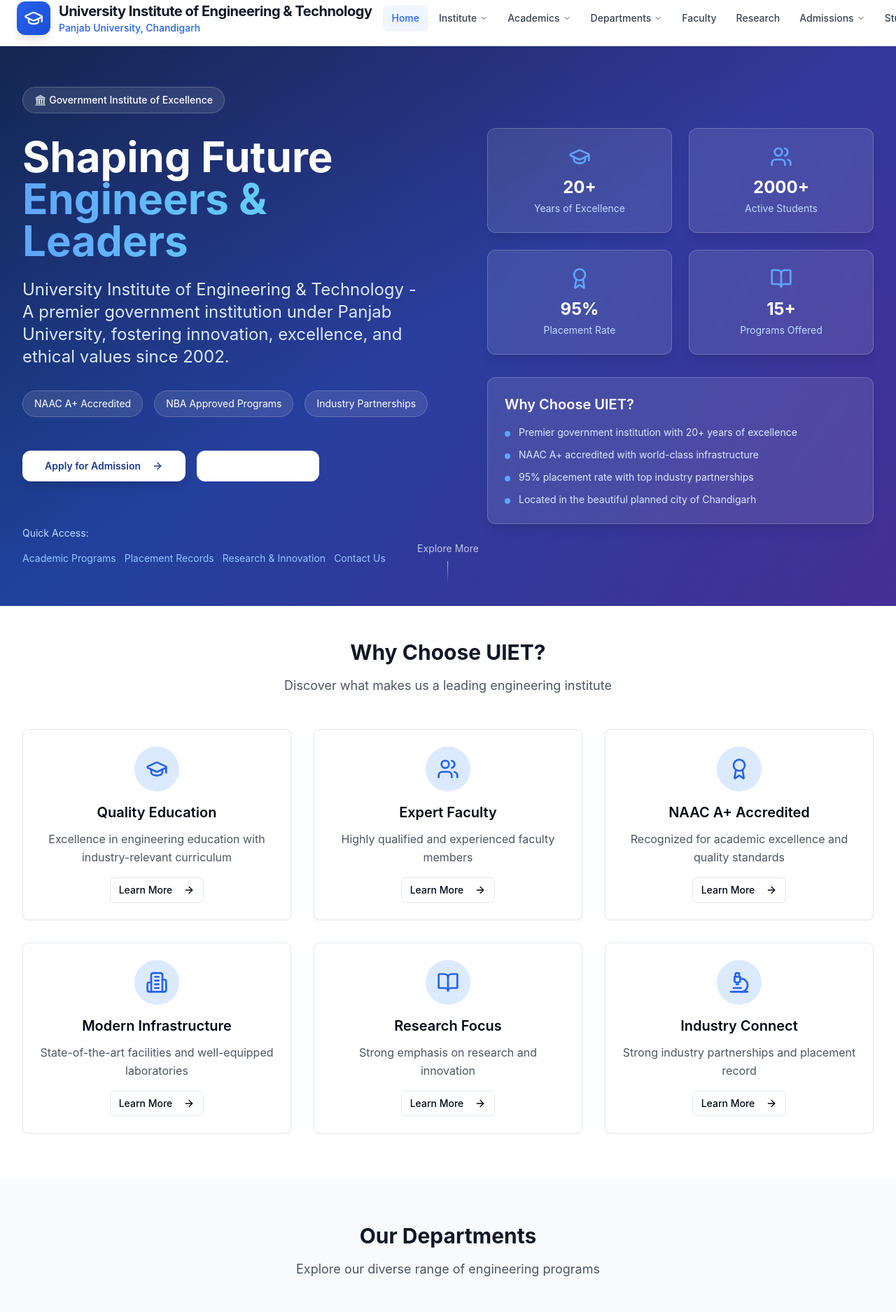
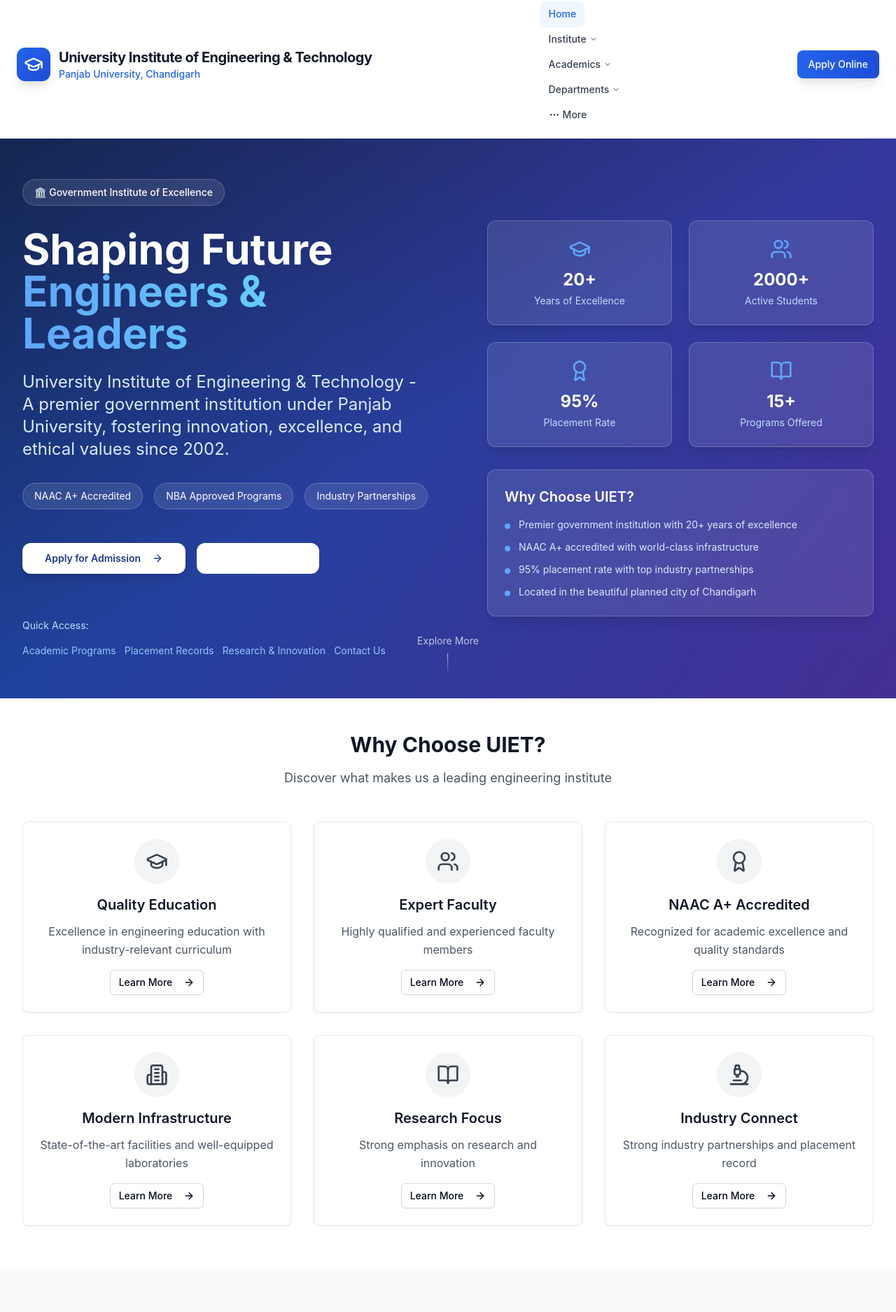
Before and after one commit to VivekSingla2005/uiet-reimagined-website, a React (Vite) app: page / in a window 1280 px wide. Shown: the part 93-1968 px from the top of the page at 70% size. Built offline with nearby package versions, Linux system fonts and the light colour scheme.

Commit message:
Fix dropdown and homepage styling
Fixed dropdown menu disappearing on hover and removed the blue background from the homepage.

```diff
--- a/src/components/Header.tsx
+++ b/src/components/Header.tsx
@@ -1,4 +1,3 @@
-
 import React, { useState, useEffect, useRef } from 'react';
 import { Menu, X, ChevronDown, Phone, Mail, MapPin, Building, GraduationCap, MoreHorizontal } from 'lucide-react';
 import { Button } from '@/components/ui/button';
@@ -120,6 +119,7 @@ const Header = () => {
   const [isScrolled, setIsScrolled] = useState(false);
   const [visibleItems, setVisibleItems] = useState(navigationItems.length);
   const navRef = useRef<HTMLDivElement>(null);
+  const dropdownRef = useRef<HTMLDivElement>(null);
   const location = useLocation();
 
   useEffect(() => {
@@ -135,12 +135,11 @@ const Header = () => {
       if (!navRef.current) return;
 
       const containerWidth = navRef.current.offsetWidth;
-      const itemWidth = 120; // Approximate width per nav item
-      const moreButtonWidth = 80; // Width for "More" button
+      const itemWidth = 120;
+      const moreButtonWidth = 80;
       const availableWidth = containerWidth - moreButtonWidth;
       const maxItems = Math.floor(availableWidth / itemWidth);
 
-      // Always show at least 3 items, but not more than total items
       const itemsToShow = Math.max(3, Math.min(maxItems, navigationItems.length));
       setVisibleItems(itemsToShow);
     };
@@ -150,11 +149,25 @@ const Header = () => {
     return () => window.removeEventListener('resize', calculateVisibleItems);
   }, []);
 
-  // Close mobile menu when route changes
+  useEffect(() => {
+    const handleClickOutside = (event: MouseEvent) => {
+      if (dropdownRef.current && !dropdownRef.current.contains(event.target as Node)) {
+        setActiveDropdown(null);
+      }
+    };
+
+    document.addEventListener('mousedown', handleClickOutside);
+    return () => document.removeEventListener('mousedown', handleClickOutside);
+  }, []);
+
   useEffect(() => {
     setIsMenuOpen(false);
     setActiveDropdown(null);
   }, [location.pathname]);
+
+  const handleDropdownToggle = (itemName: string) => {
+    setActiveDropdown(activeDropdown === itemName ? null : itemName);
+  };
 
   const isActivePath = (href: string) => {
     if (href === '/') return location.pathname === '/';
@@ -239,16 +252,12 @@ const Header = () => {
 
           {/* Responsive Desktop Navigation */}
           <nav ref={navRef} className="hidden lg:flex items-center space-x-1 flex-1 justify-center mx-4">
+            <div ref={dropdownRef}>
               {/* Visible Navigation Items */}
               {visibleNavItems.map((item) => (
-              <div
-                key={item.name}
-                className="relative group"
-                onMouseEnter={() => item.dropdown && setActiveDropdown(item.name)}
-                onMouseLeave={() => setActiveDropdown(null)}
-              >
-                <Link
-                  to={item.href}
+                <div key={item.name} className="relative">
+                  <button
+                    onClick={() => item.dropdown ? handleDropdownToggle(item.name) : window.location.href = item.href}
                     className={`flex items-center px-3 py-2 transition-all duration-200 font-medium hover:bg-blue-50 rounded-lg text-sm whitespace-nowrap ${
                       isActivePath(item.href) || (item.dropdown && hasActiveDropdownItem(item.dropdown))
                         ? 'text-blue-600 bg-blue-50 shadow-sm'
@@ -256,11 +265,11 @@ const Header = () => {
                     }`}
                   >
                     {item.name}
-                  {item.dropdown && <ChevronDown className="ml-1 h-3 w-3 transition-transform duration-200 group-hover:rotate-180" />}
-                </Link>
+                    {item.dropdown && <ChevronDown className={`ml-1 h-3 w-3 transition-transform duration-200 ${activeDropdown === item.name ? 'rotate-180' : ''}`} />}
+                  </button>
 
                   {item.dropdown && activeDropdown === item.name && (
-                  <div className="absolute top-full left-0 mt-2 w-64 bg-white rounded-xl shadow-xl border border-gray-200 z-50 py-2 opacity-0 translate-y-2 animate-[fadeInUp_0.2s_ease-out_forwards]">
+                    <div className="absolute top-full left-0 mt-2 w-64 bg-white rounded-xl shadow-xl border border-gray-200 z-50 py-2">
                       {item.dropdown.map((subItem) => (
                         <Link
                           key={subItem.name}
@@ -270,6 +279,7 @@ const Header = () => {
                               ? 'bg-blue-50 text-blue-700 font-medium border-l-4 border-l-blue-600'
                               : 'text-gray-700 hover:bg-blue-50 hover:text-blue-700'
                           }`}
+                          onClick={() => setActiveDropdown(null)}
                         >
                           {subItem.name}
                         </Link>
@@ -279,19 +289,18 @@ const Header = () => {
                 </div>
               ))}
 
-            {/* More Dropdown - Only show if there are hidden items */}
+              {/* More Dropdown */}
               {hiddenNavItems.length > 0 && (
-              <div
-                className="relative group"
-                onMouseEnter={() => setActiveDropdown('more')}
-                onMouseLeave={() => setActiveDropdown(null)}
+                <div className="relative">
+                  <button
+                    onClick={() => handleDropdownToggle('more')}
+                    className="flex items-center px-3 py-2 text-sm text-gray-700 hover:text-blue-600 hover:bg-blue-50 font-medium rounded-lg transition-all duration-200 whitespace-nowrap"
                   >
-                <button className="flex items-center px-3 py-2 text-sm text-gray-700 hover:text-blue-600 hover:bg-blue-50 font-medium rounded-lg transition-all duration-200 whitespace-nowrap">
                     <MoreHorizontal className="h-4 w-4 mr-1" />
                     More
                   </button>
                   {activeDropdown === 'more' && (
-                  <div className="absolute top-full right-0 mt-2 w-56 bg-white rounded-xl shadow-xl border border-gray-200 z-50 py-2 opacity-0 translate-y-2 animate-[fadeInUp_0.2s_ease-out_forwards]">
+                    <div className="absolute top-full right-0 mt-2 w-56 bg-white rounded-xl shadow-xl border border-gray-200 z-50 py-2">
                       {hiddenNavItems.map((item) => (
                         <div key={item.name}>
                           <Link
@@ -301,6 +310,7 @@ const Header = () => {
                                 ? 'bg-blue-50 text-blue-700 font-medium border-l-4 border-l-blue-600'
                                 : 'text-gray-700 hover:bg-blue-50 hover:text-blue-700'
                             }`}
+                            onClick={() => setActiveDropdown(null)}
                           >
                             {item.name}
                           </Link>
@@ -315,6 +325,7 @@ const Header = () => {
                                       ? 'bg-blue-50 text-blue-600 font-medium'
                                       : 'text-gray-600 hover:bg-blue-50 hover:text-blue-600'
                                   }`}
+                                  onClick={() => setActiveDropdown(null)}
                                 >
                                   {subItem.name}
                                 </Link>
@@ -327,6 +338,7 @@ const Header = () => {
                   )}
                 </div>
               )}
+            </div>
           </nav>
 
           {/* CTA Button + Mobile Menu */}
--- a/src/components/HomepageContent.tsx
+++ b/src/components/HomepageContent.tsx
@@ -155,7 +155,7 @@ const HomepageContent = () => {
   ];
 
   return (
-    <div className="space-y-16 py-12">
+    <div className="space-y-16 py-12 bg-white">
       {/* Features Section */}
       <section className="container-modern">
         <div className="text-center mb-12">
@@ -167,15 +167,15 @@ const HomepageContent = () => {
 
         <div className="grid md:grid-cols-2 lg:grid-cols-3 gap-8">
           {features.map((feature, index) => (
-            <Card key={index} className="text-center hover:shadow-lg transition-shadow group">
+            <Card key={index} className="text-center hover:shadow-lg transition-shadow group border border-gray-200">
               <CardContent className="p-6">
-                <div className="w-16 h-16 bg-blue-100 rounded-full flex items-center justify-center mx-auto mb-4 group-hover:bg-blue-200 transition-colors">
-                  <feature.icon className="h-8 w-8 text-blue-600" />
+                <div className="w-16 h-16 bg-gray-100 rounded-full flex items-center justify-center mx-auto mb-4 group-hover:bg-gray-200 transition-colors">
+                  <feature.icon className="h-8 w-8 text-gray-700" />
                 </div>
-                <h3 className="text-xl font-semibold mb-3">{feature.title}</h3>
+                <h3 className="text-xl font-semibold mb-3 text-gray-900">{feature.title}</h3>
                 <p className="text-gray-600 mb-4">{feature.description}</p>
                 <Link to={feature.link}>
-                  <Button variant="outline" size="sm" className="group-hover:bg-blue-50">
+                  <Button variant="outline" size="sm" className="group-hover:bg-gray-50 border-gray-300">
                     Learn More
                     <ArrowRight className="ml-2 h-4 w-4" />
                   </Button>
@@ -198,14 +198,14 @@ const HomepageContent = () => {
 
           <div className="grid md:grid-cols-2 lg:grid-cols-3 xl:grid-cols-4 gap-6">
             {departments.map((dept, index) => (
-              <Card key={index} className="hover:shadow-lg transition-shadow group cursor-pointer">
+              <Card key={index} className="hover:shadow-lg transition-shadow group cursor-pointer border border-gray-200 bg-white">
                 <Link to={dept.link}>
                   <CardContent className="p-6">
                     <div className="flex items-center justify-between mb-4">
-                      <dept.icon className="h-8 w-8 text-blue-600" />
-                      <ExternalLink className="h-4 w-4 text-gray-400 group-hover:text-blue-600 transition-colors" />
+                      <dept.icon className="h-8 w-8 text-gray-700" />
+                      <ExternalLink className="h-4 w-4 text-gray-400 group-hover:text-gray-600 transition-colors" />
                     </div>
-                    <h3 className="font-semibold text-gray-900 mb-3 group-hover:text-blue-600 transition-colors">
+                    <h3 className="font-semibold text-gray-900 mb-3 group-hover:text-gray-700 transition-colors">
                       {dept.name}
                     </h3>
                     <div className="space-y-1 text-sm text-gray-600">
@@ -226,7 +226,7 @@ const HomepageContent = () => {
 
           <div className="text-center mt-8">
             <Link to="/departments">
-              <Button className="modern-button">
+              <Button className="bg-gray-800 hover:bg-gray-900 text-white">
                 View All Departments
                 <ArrowRight className="ml-2 h-4 w-4" />
               </Button>
@@ -246,13 +246,13 @@ const HomepageContent = () => {
 
         <div className="grid md:grid-cols-2 lg:grid-cols-4 gap-6">
           {achievements.map((achievement, index) => (
-            <Card key={index} className="text-center hover:shadow-lg transition-shadow group cursor-pointer">
+            <Card key={index} className="text-center hover:shadow-lg transition-shadow group cursor-pointer border border-gray-200">
               <Link to={achievement.link}>
                 <CardContent className="p-6">
-                  <div className="w-16 h-16 bg-yellow-100 rounded-full flex items-center justify-center mx-auto mb-4 group-hover:bg-yellow-200 transition-colors">
-                    <achievement.icon className="h-8 w-8 text-yellow-600" />
+                  <div className="w-16 h-16 bg-amber-50 rounded-full flex items-center justify-center mx-auto mb-4 group-hover:bg-amber-100 transition-colors">
+                    <achievement.icon className="h-8 w-8 text-amber-600" />
                   </div>
-                  <h3 className="text-xl font-bold text-gray-900 mb-2 group-hover:text-blue-600 transition-colors">
+                  <h3 className="text-xl font-bold text-gray-900 mb-2 group-hover:text-gray-700 transition-colors">
                     {achievement.title}
                   </h3>
                   <p className="text-gray-600">{achievement.description}</p>
@@ -264,7 +264,7 @@ const HomepageContent = () => {
       </section>
 
       {/* Campus Life Section */}
-      <section className="bg-blue-50 py-16">
+      <section className="bg-gray-50 py-16">
         <div className="container-modern">
           <div className="text-center mb-12">
             <h2 className="text-3xl font-bold text-gray-900 mb-4">Campus Life</h2>
@@ -275,7 +275,7 @@ const HomepageContent = () => {
 
           <div className="grid md:grid-cols-2 lg:grid-cols-4 gap-6">
             {campusLife.map((item, index) => (
-              <Card key={index} className="overflow-hidden hover:shadow-lg transition-shadow group cursor-pointer">
+              <Card key={index} className="overflow-hidden hover:shadow-lg transition-shadow group cursor-pointer border border-gray-200 bg-white">
                 <Link to={item.link}>
                   <div className="aspect-video overflow-hidden">
                     <img
@@ -285,7 +285,7 @@ const HomepageContent = () => {
                     />
                   </div>
                   <CardContent className="p-4">
-                    <h3 className="font-semibold text-gray-900 mb-2 group-hover:text-blue-600 transition-colors">
+                    <h3 className="font-semibold text-gray-900 mb-2 group-hover:text-gray-700 transition-colors">
                       {item.title}
                     </h3>
                     <p className="text-sm text-gray-600">{item.description}</p>
@@ -297,7 +297,7 @@ const HomepageContent = () => {
 
           <div className="text-center mt-8">
             <Link to="/students">
-              <Button className="modern-button">
+              <Button className="bg-gray-800 hover:bg-gray-900 text-white">
                 Explore Student Life
                 <ArrowRight className="ml-2 h-4 w-4" />
               </Button>
@@ -317,7 +317,7 @@ const HomepageContent = () => {
 
         <div className="grid md:grid-cols-2 lg:grid-cols-4 gap-6">
           <Link to="/admissions">
-            <Card className="hover:shadow-lg transition-shadow group cursor-pointer">
+            <Card className="hover:shadow-lg transition-shadow group cursor-pointer border border-gray-200">
               <CardContent className="p-6 text-center">
                 <GraduationCap className="h-12 w-12 text-green-600 mx-auto mb-4 group-hover:scale-110 transition-transform" />
                 <h3 className="font-semibold text-gray-900 group-hover:text-green-600 transition-colors">
@@ -329,7 +329,7 @@ const HomepageContent = () => {
           </Link>
 
           <Link to="/previous-papers">
-            <Card className="hover:shadow-lg transition-shadow group cursor-pointer">
+            <Card className="hover:shadow-lg transition-shadow group cursor-pointer border border-gray-200">
               <CardContent className="p-6 text-center">
                 <BookOpen className="h-12 w-12 text-blue-600 mx-auto mb-4 group-hover:scale-110 transition-transform" />
                 <h3 className="font-semibold text-gray-900 group-hover:text-blue-600 transition-colors">
@@ -341,7 +341,7 @@ const HomepageContent = () => {
           </Link>
 
           <Link to="/downloads">
-            <Card className="hover:shadow-lg transition-shadow group cursor-pointer">
+            <Card className="hover:shadow-lg transition-shadow group cursor-pointer border border-gray-200">
               <CardContent className="p-6 text-center">
                 <Award className="h-12 w-12 text-purple-600 mx-auto mb-4 group-hover:scale-110 transition-transform" />
                 <h3 className="font-semibold text-gray-900 group-hover:text-purple-600 transition-colors">
@@ -353,7 +353,7 @@ const HomepageContent = () => {
           </Link>
 
           <Link to="/placements">
-            <Card className="hover:shadow-lg transition-shadow group cursor-pointer">
+            <Card className="hover:shadow-lg transition-shadow group cursor-pointer border border-gray-200">
               <CardContent className="p-6 text-center">
                 <Trophy className="h-12 w-12 text-orange-600 mx-auto mb-4 group-hover:scale-110 transition-transform" />
                 <h3 className="font-semibold text-gray-900 group-hover:text-orange-600 transition-colors">
@@ -367,55 +367,55 @@ const HomepageContent = () => {
       </section>
 
       {/* Contact Section */}
-      <section className="bg-gradient-to-r from-blue-600 to-purple-600 text-white py-16">
+      <section className="bg-gray-800 text-white py-16">
         <div className="container-modern">
           <div className="grid md:grid-cols-2 gap-12 items-center">
             <div>
               <h2 className="text-3xl font-bold mb-6">Get In Touch</h2>
-              <p className="text-lg text-blue-100 mb-8">
+              <p className="text-lg text-gray-300 mb-8">
                 Have questions about admissions, academics, or campus life?
                 We're here to help you every step of the way.
               </p>
 
               <div className="space-y-4">
                 <div className="flex items-center">
-                  <MapPin className="h-5 w-5 mr-3 text-blue-200" />
+                  <MapPin className="h-5 w-5 mr-3 text-gray-400" />
                   <span>Sector 25, Chandigarh - 160014</span>
                 </div>
                 <div className="flex items-center">
-                  <Phone className="h-5 w-5 mr-3 text-blue-200" />
-                  <a href="tel:+91-172-2534816" className="hover:text-blue-200 transition-colors">
+                  <Phone className="h-5 w-5 mr-3 text-gray-400" />
+                  <a href="tel:+91-172-2534816" className="hover:text-gray-300 transition-colors">
                     +91-172-2534816
                   </a>
                 </div>
                 <div className="flex items-center">
-                  <Mail className="h-5 w-5 mr-3 text-blue-200" />
-                  <a href="mailto:info@uiet.puchd.ac.in" className="hover:text-blue-200 transition-colors">
+                  <Mail className="h-5 w-5 mr-3 text-gray-400" />
+                  <a href="mailto:info@uiet.puchd.ac.in" className="hover:text-gray-300 transition-colors">
                     info@uiet.puchd.ac.in
                   </a>
                 </div>
               </div>
             </div>
 
-            <div className="bg-white/10 backdrop-blur-sm rounded-2xl p-8">
+            <div className="bg-gray-700 rounded-2xl p-8">
               <h3 className="text-2xl font-bold mb-6">Quick Inquiry</h3>
               <form className="space-y-4">
                 <input
                   type="text"
                   placeholder="Your Name"
-                  className="w-full px-4 py-3 bg-white/20 border border-white/30 rounded-lg text-white placeholder-white/70 focus:outline-none focus:border-white/50"
+                  className="w-full px-4 py-3 bg-gray-600 border border-gray-500 rounded-lg text-white placeholder-gray-400 focus:outline-none focus:border-gray-400"
                 />
                 <input
                   type="email"
                   placeholder="Your Email"
-                  className="w-full px-4 py-3 bg-white/20 border border-white/30 rounded-lg text-white placeholder-white/70 focus:outline-none focus:border-white/50"
+                  className="w-full px-4 py-3 bg-gray-600 border border-gray-500 rounded-lg text-white placeholder-gray-400 focus:outline-none focus:border-gray-400"
                 />
                 <textarea
                   placeholder="Your Message"
                   rows={4}
-                  className="w-full px-4 py-3 bg-white/20 border border-white/30 rounded-lg text-white placeholder-white/70 focus:outline-none focus:border-white/50 resize-none"
+                  className="w-full px-4 py-3 bg-gray-600 border border-gray-500 rounded-lg text-white placeholder-gray-400 focus:outline-none focus:border-gray-400 resize-none"
                 ></textarea>
-                <Button className="w-full bg-white text-blue-600 hover:bg-gray-100 font-semibold">
+                <Button className="w-full bg-white text-gray-800 hover:bg-gray-100 font-semibold">
                   Send Message
                 </Button>
               </form>
```
Lines whose indentation alone changed are shown as unchanged.
